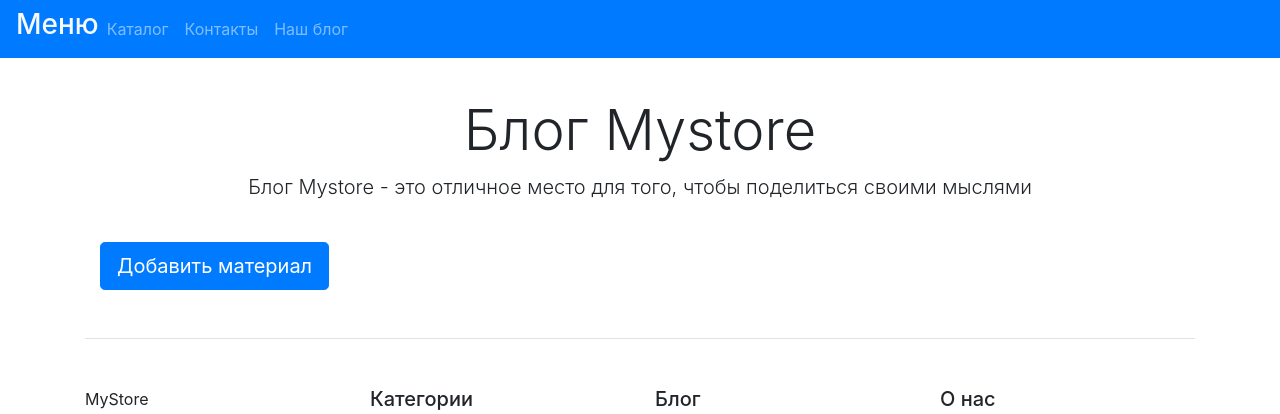
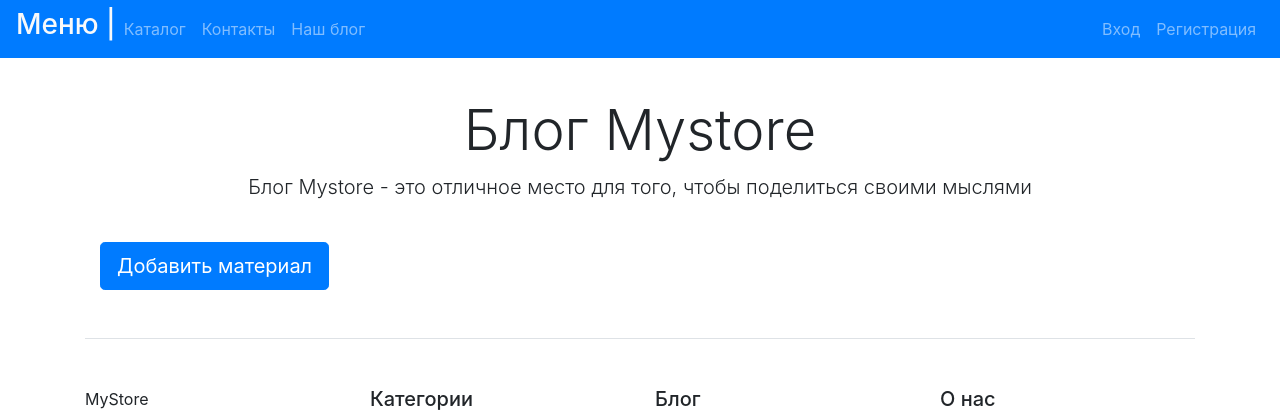
Before and after one commit to psychopathicartist/django_project, a Django app: template blog/templates/blog/blogentry_list.html in a window 1280 px wide. Shown: the top 414 px of the page. Run offline with Django 5.2, Linux system fonts and the light colour scheme; the template is opened without the code that fills it, so the values that code supplies are empty; some libraries are stand-ins or nearby versions.

Commit message:
Change base html

```diff
--- a/blog/templates/blog/base.html
+++ b/blog/templates/blog/base.html
@@ -11,13 +11,28 @@
 <body>
 <div class="d-flex flex-column flex-md-row align-items-center p-3 px-md-4 mb-3 bg-white border-bottom box-shadow">
     <nav class="navbar navbar-expand-md navbar-dark fixed-top bg-primary">
-        <h3 class="text-light bg-primary">Меню</h3>
-        <button class="navbar-toggler" type="button" data-toggle="collapse" data-target="#navbarsExampleDefault"
-            aria-controls="navbarsExampleDefault" aria-expanded="false" aria-label="Toggle navigation">
-            <span class="navbar-toggler-icon"></span>
-        </button>
-        <div class="collapse navbar-collapse" id="navbarsExampleDefault">
+        <h3 class="text-light bg-primary">Меню |</h3>
+        <div class="collapse navbar-collapse" id="navbarsDefault">
             {% include 'catalog/includes/base_menu.html' %}
+            <div class="d-flex flex-row-reverse">
+                <ul class="navbar-nav mr-auto">
+                    {% if user.is_authenticated %}
+                        <li class="nav-item">
+                            <a class="nav-link" href="{% url 'users:profile' %}">Профиль</a>
+                        </li>
+                        <li class="nav-item">
+                            <a class="nav-link" href="{% url 'users:logout' %}">Выйти</a>
+                        </li>
+                    {% else %}
+                        <li class="nav-item">
+                            <a class="nav-link" href="{% url 'users:login' %}">Вход</a>
+                        </li>
+                        <li class="nav-item">
+                            <a class="nav-link" href="{% url 'users:register' %}">Регистрация</a>
+                        </li>
+                    {% endif %}
+                </ul>
+            </div>
         </div>
     </nav>
 </div>
```
Also changed, not shown: catalog/templates/catalog/base.html (+21 -6 lines).
